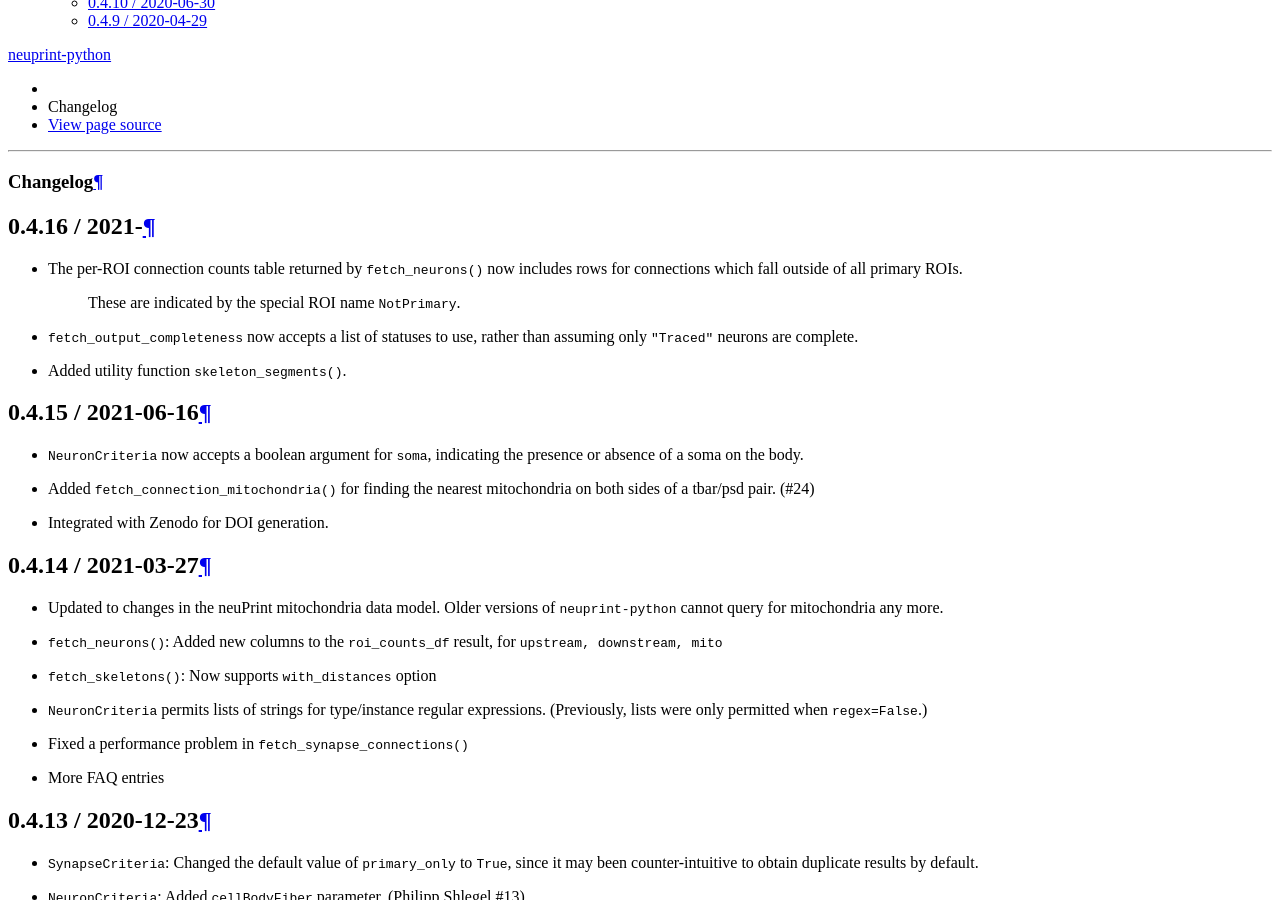
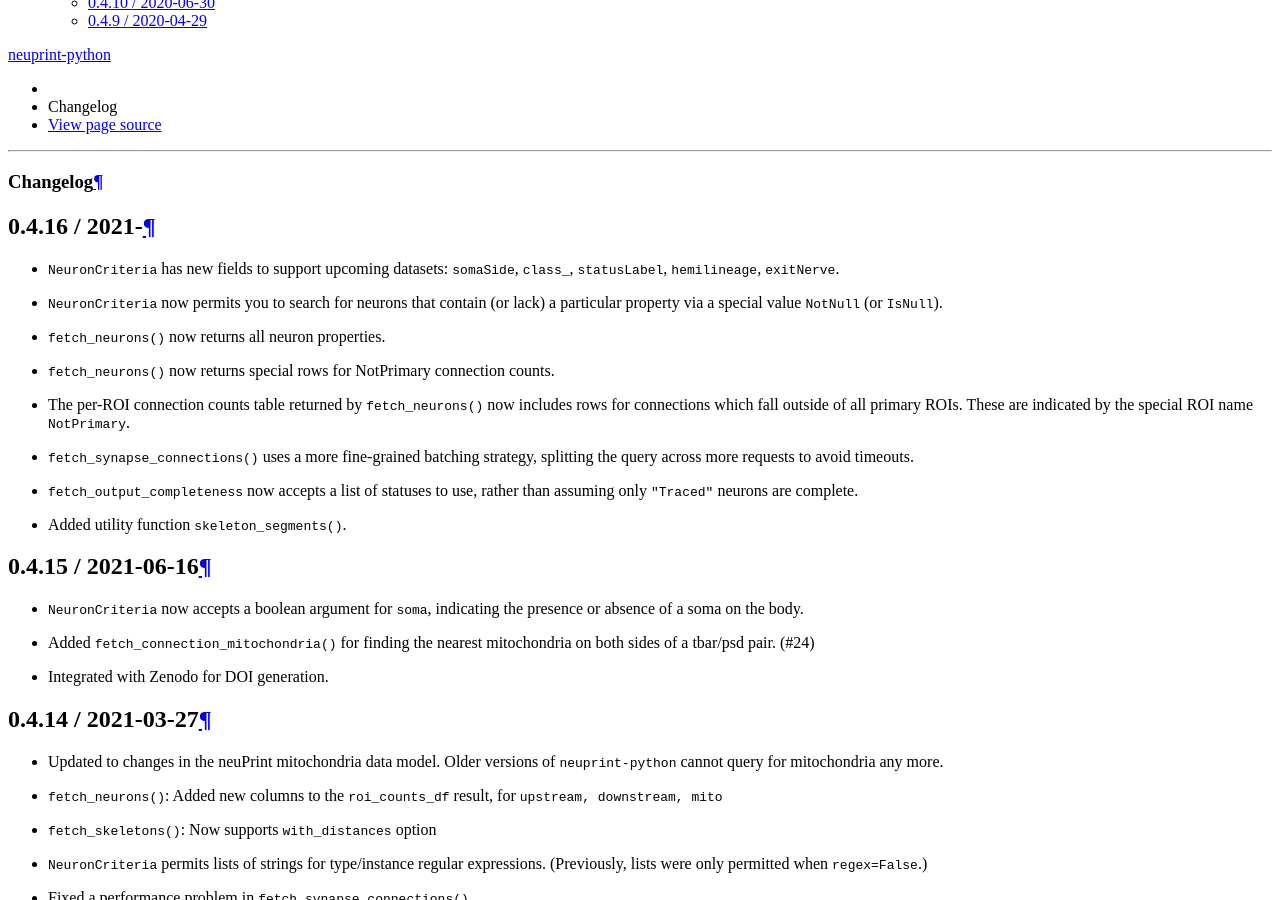
Before and after one commit to connectome-neuprint/neuprint-python, a Sphinx documentation site: the page built from docs/source/changelog.rst, in a window 1280 px wide and 900 px high, scrolled down 321 px. Built offline with Sphinx 7.4.7 and the Read the Docs theme 2.0.0, drawn with Linux system fonts in a browser that asks for light colours; pages that are not in the unit, such as notebooks, are missing from menus.

Commit message:
docs: changelog: Add items for commits since the last release.

```diff
--- a/docs/source/changelog.rst
+++ b/docs/source/changelog.rst
@@ -3,16 +3,23 @@ Changelog
 
 0.4.16 / 2021-
 -------------------
+- ``NeuronCriteria`` has new fields to support upcoming datasets: ``somaSide``, ``class_``, ``statusLabel``, ``hemilineage``, ``exitNerve``.
+- ``NeuronCriteria`` now permits you to search for neurons that contain (or lack) a particular property via a special value ``NotNull`` (or ``IsNull``).
+- ``fetch_neurons()`` now returns all neuron properties.
+- ``fetch_neurons()`` now returns special rows for NotPrimary connection counts.
 - The per-ROI connection counts table returned by ``fetch_neurons()`` now includes rows for connections which fall outside of all primary ROIs.
-   These are indicated by the special ROI name ``NotPrimary``.
+  These are indicated by the special ROI name ``NotPrimary``.
+- ``fetch_synapse_connections()`` uses a more fine-grained batching strategy, splitting the query across more requests to avoid timeouts.
 - ``fetch_output_completeness`` now accepts a list of statuses to use, rather than assuming only ``"Traced"`` neurons are complete.
 - Added utility function ``skeleton_segments()``.
+
 
 0.4.15 / 2021-06-16
 -------------------
 - ``NeuronCriteria`` now accepts a boolean argument for ``soma``, indicating the presence or absence of a soma on the body.
 - Added ``fetch_connection_mitochondria()`` for finding the nearest mitochondria on both sides of a tbar/psd pair. (#24)
 - Integrated with Zenodo for DOI generation.
+
 
 0.4.14 / 2021-03-27
 -------------------
```
